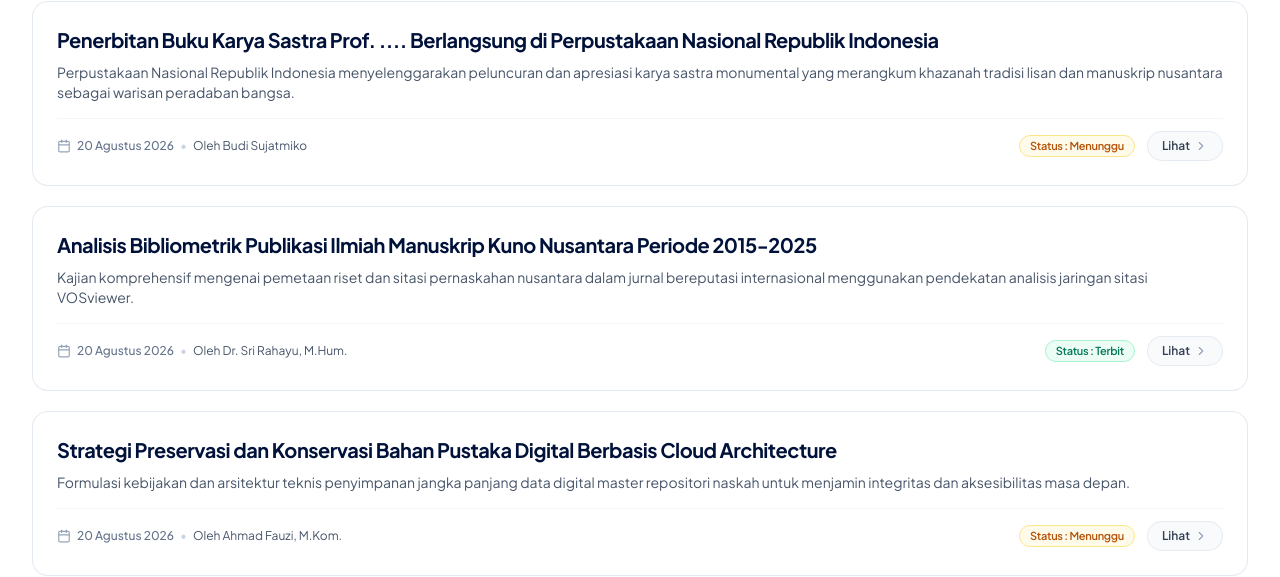
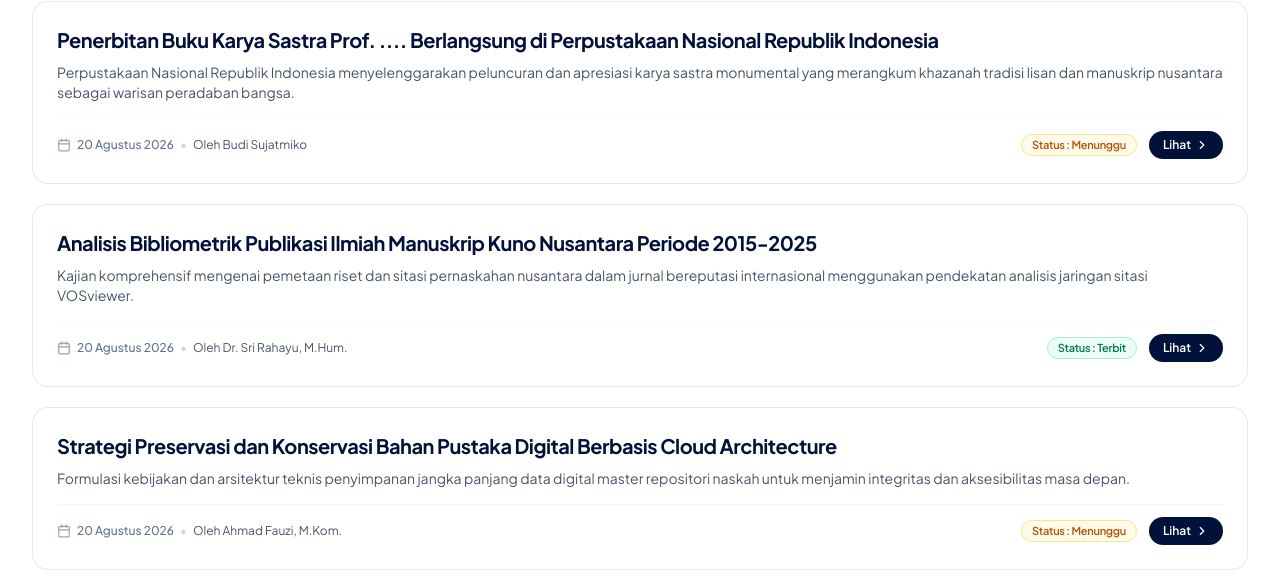
Before and after one commit to Audyhidayat31/portal-intranet, a Next.js app: page /antar-pegawai/karya-akademik in a window 1280 px wide. Shown: the part 281-858 px from the top of the page. Built offline with nearby package versions, Linux system fonts and the light colour scheme; no server answers; the database is empty; a web font is replaced by a local one.

Commit message:
feat: add antar-pegawai portal pages for kalimat-bijak, karya-akademik, and konsultasi

```diff
--- a/src/app/(portal)/antar-pegawai/kalimat-bijak/page.tsx
+++ b/src/app/(portal)/antar-pegawai/kalimat-bijak/page.tsx
@@ -272,7 +272,7 @@ export default function KalimatBijakPage() {
                   {/* Tombol Lihat matching Wireframe pill button */}
                   <Link
                     href={`/antar-pegawai/kalimat-bijak/${item.id}`}
-                    className="px-5 py-1 rounded-full border border-slate-300 text-slate-700 hover:text-[#007BFF] hover:border-[#007BFF] bg-slate-50 hover:bg-blue-50/60 text-xs font-semibold transition-all shadow-2xs cursor-pointer"
+                    className="px-5 py-1 rounded-full bg-[#00113a] hover:bg-[#2a4386] text-white text-xs font-semibold transition-all shadow-2xs cursor-pointer inline-block text-center"
                   >
                     Lihat
                   </Link>
--- a/src/app/(portal)/antar-pegawai/karya-akademik/page.tsx
+++ b/src/app/(portal)/antar-pegawai/karya-akademik/page.tsx
@@ -259,10 +259,10 @@ export default function KaryaAkademikPage() {
                       {/* Tombol Lihat with Arrow as per Wireframe */}
                       <Link
                         href={`/antar-pegawai/karya-akademik/${item.id}`}
-                        className="inline-flex items-center gap-1 px-3.5 py-1.5 rounded-full text-xs font-semibold text-slate-700 hover:text-[#007BFF] bg-slate-50 hover:bg-blue-50/80 border border-slate-200/80 hover:border-blue-300 transition-all group/btn"
+                        className="inline-flex items-center gap-1 px-3.5 py-1.5 rounded-full text-xs font-semibold bg-[#00113a] hover:bg-[#2a4386] text-white transition-all group/btn cursor-pointer"
                       >
                         <span>Lihat</span>
-                        <ChevronRight className="w-3.5 h-3.5 text-slate-400 group-hover/btn:text-[#007BFF] group-hover/btn:translate-x-0.5 transition-all" />
+                        <ChevronRight className="w-3.5 h-3.5 text-white group-hover/btn:translate-x-0.5 transition-all" />
                       </Link>
                     </div>
                   </div>
--- a/src/app/(portal)/antar-pegawai/konsultasi/page.tsx
+++ b/src/app/(portal)/antar-pegawai/konsultasi/page.tsx
@@ -352,7 +352,7 @@ export default function KonsultasiPage() {
 
                     <Link
                       href={`/antar-pegawai/konsultasi/${item.id}`}
-                      className="border border-[#c5c6d2] hover:border-[#00113a] hover:bg-[#f4f3f9] text-[#1a1b20] hover:text-[#00113a] text-xs sm:text-sm font-medium px-5 py-1 rounded-full transition-colors self-end sm:self-auto"
+                      className="bg-[#00113a] hover:bg-[#2a4386] text-white text-xs sm:text-sm font-medium px-5 py-1 rounded-full transition-colors self-end sm:self-auto inline-block text-center cursor-pointer"
                     >
                       Lihat
                     </Link>
```
